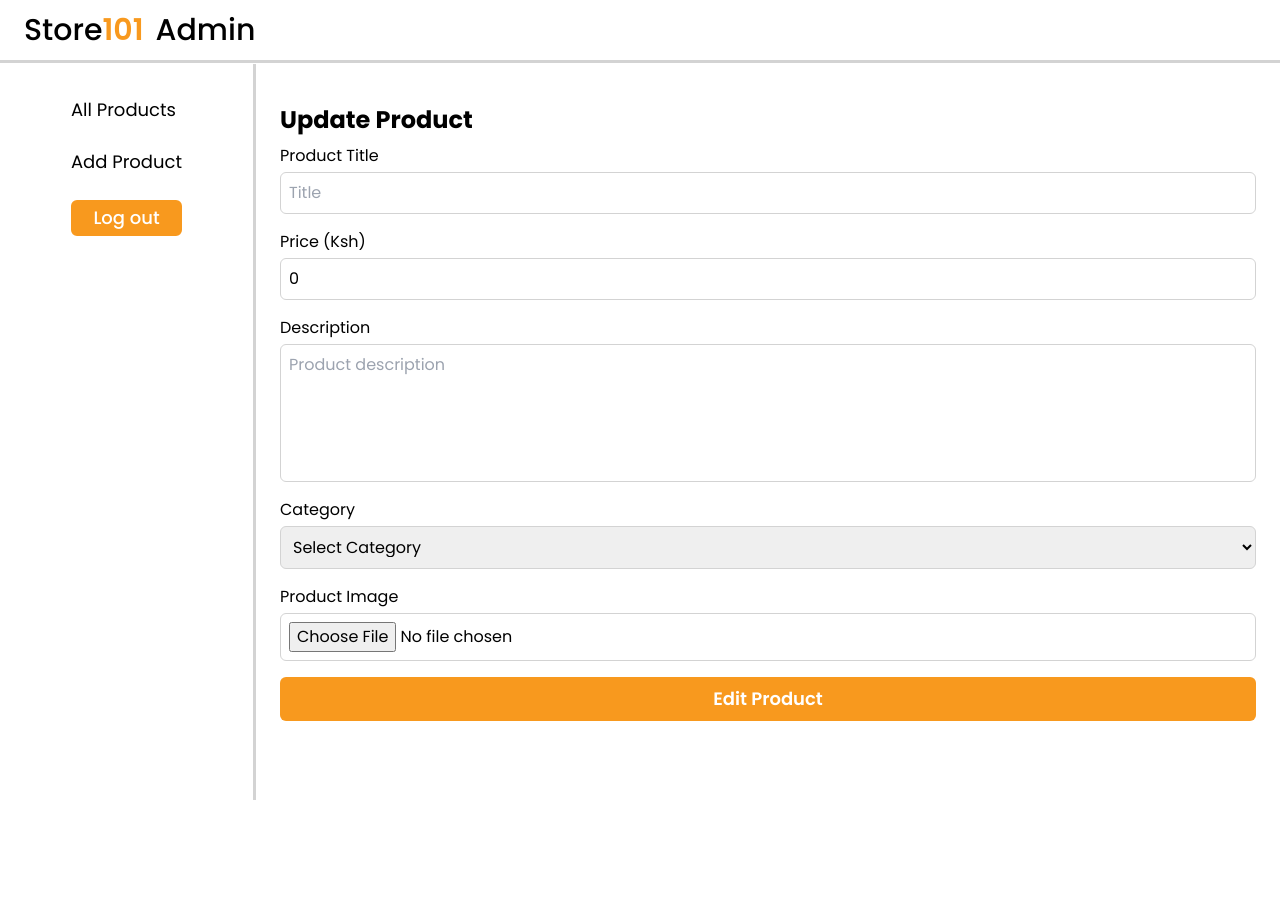
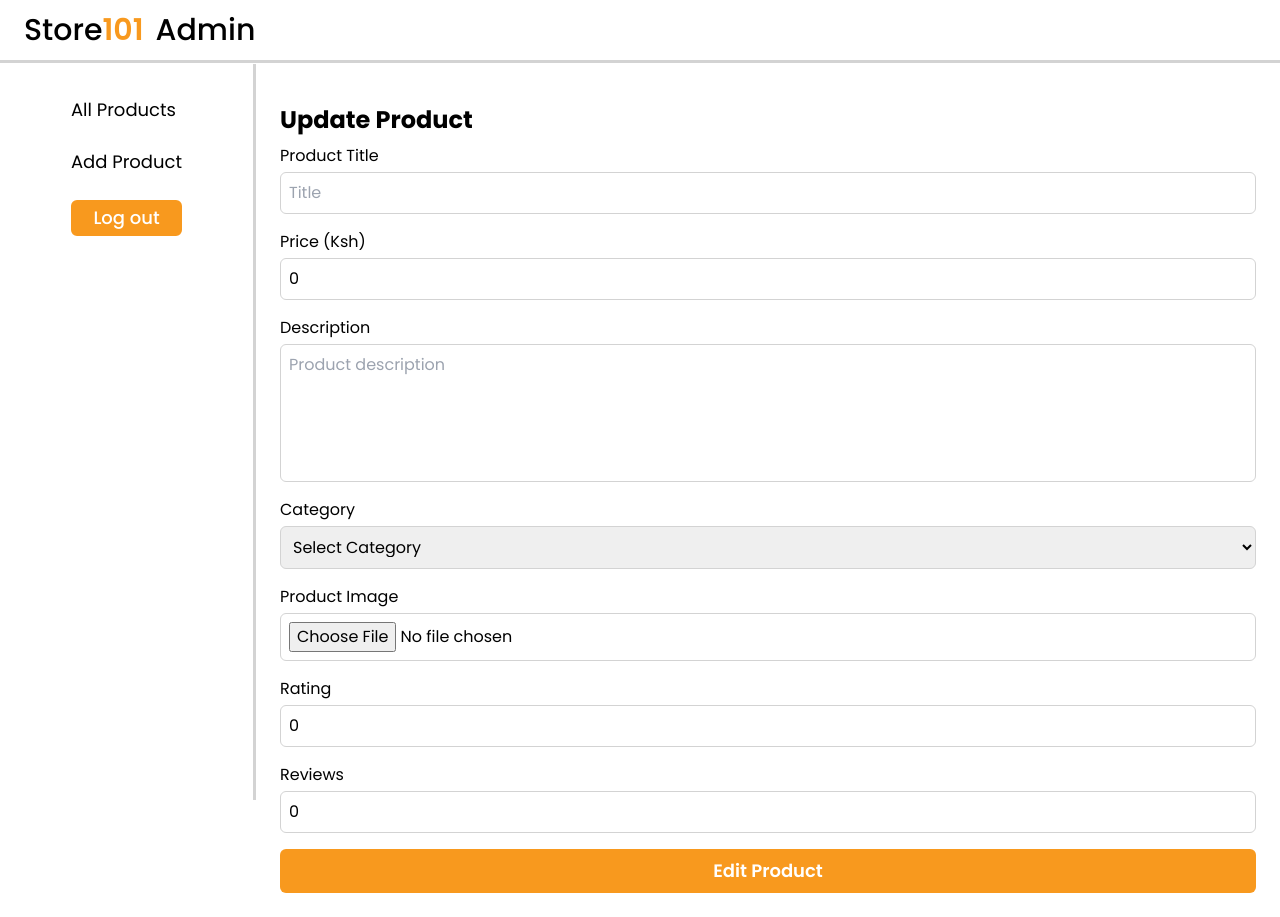
Before and after one commit to akinyiliz/Store101-admin-dashboard, a React (Vite) app: page /dashboard/edit/1 in a window 1280 px wide. Before the commit the page ends 800 px from the top, so only its background shows below. Built offline with nearby package versions, Linux system fonts and the light colour scheme; no server answers; sample sign-in values are in the browser's storage.

Commit message:
feat: Add rate and reviews fields

```diff
--- a/src/pages/EditProduct.tsx
+++ b/src/pages/EditProduct.tsx
@@ -15,6 +15,8 @@ const UpdateProduct = () => {
     description: "",
     category: "",
     image: "",
+    rate: 0,
+    reviews: 0,
   });
 
   const navigate = useNavigate();
@@ -28,6 +30,8 @@ const UpdateProduct = () => {
         description: productToEdit.description || "",
         category: productToEdit.category || "",
         image: productToEdit.image || "",
+        rate: productToEdit.rate || 0,
+        reviews: productToEdit.reviews || 0,
       });
     }
   }, [id, products]);
@@ -125,6 +129,30 @@ const UpdateProduct = () => {
           />
         </div>
 
+        <div className="flex flex-col gap-1">
+          <label htmlFor="rate">Rating</label>
+          <input
+            type="number"
+            name="rate"
+            value={product.rate || 0}
+            onChange={handleChange}
+            placeholder="Product rating"
+            className="border border-gray p-2 focus:outline-primaryColor rounded-md"
+          />
+        </div>
+
+        <div className="flex flex-col gap-1">
+          <label htmlFor="reviews">Reviews</label>
+          <input
+            type="number"
+            name="reviews"
+            value={product.reviews || 0}
+            onChange={handleChange}
+            placeholder="Product reviews"
+            className="border border-gray p-2 focus:outline-primaryColor rounded-md"
+          />
+        </div>
+
         <button
           type="submit"
           className="w-full p-2 bg-primaryColor text-white font-semibold text-lg rounded-md flex items-center justify-center"
```
